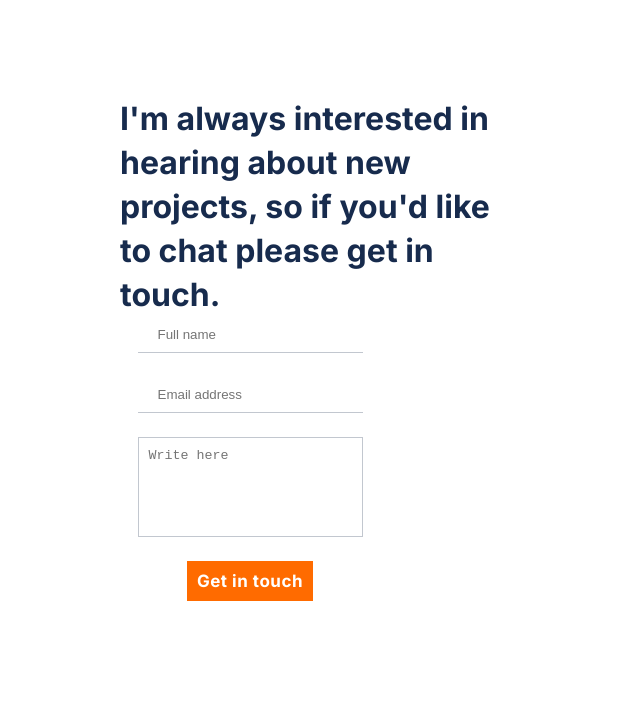
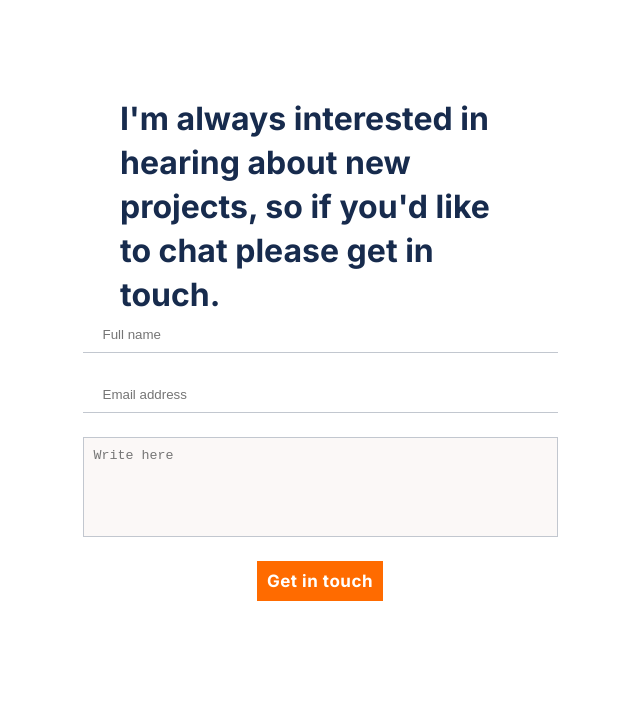
Before and after one commit to PedroH-Neves/PedroNeves-Portfolio, a website: page index.html in a window 1280 px wide. Shown: the part 5780-6499 px from the top of the page, without its empty margins (20-660 px from the left). Drawn offline with Linux system fonts and the light colour scheme; a web font is replaced by a local one.

Commit message:
Change button type and css style

```diff
--- a/index.html
+++ b/index.html
@@ -233,7 +233,7 @@
         <input id="name" name="clientName" class="form-input" type="text" placeholder="Full name" maxlength="30" required>
         <input id="email" name="clientEmail" class="form-input" type="email" placeholder="Email address" required>
         <textarea class="text-area placeholder" placeholder="Write here" maxlength="500" required></textarea>
-        <button class="submit-btn primary-color button-hover button-pressed" type="button">Get in touch</button>
+        <button class="submit-btn primary-color button-hover button-pressed" type="submit">Get in touch</button>
       </form>
     </section>
   </main>
--- a/style.css
+++ b/style.css
@@ -290,21 +290,23 @@
   align-items: center;
   gap: 24px;
   max-width: 500px;
+  margin: 0 auto;
 }
 
 .form-input {
   border-style: none;
   border-bottom: 1px solid #c2c7cf;
-  width: 45%;
+  width: 95%;
   padding: 10px 0 10px 20px;
   color: #979493;
 }
 
 .text-area {
+  background: #fbf8f7;
   border-style: solid;
   border: 1px solid #c2c7cf;
   color: #3c3a39;
-  width: 45%;
+  width: 95%;
   height: 100px;
   resize: none;
 }
```
